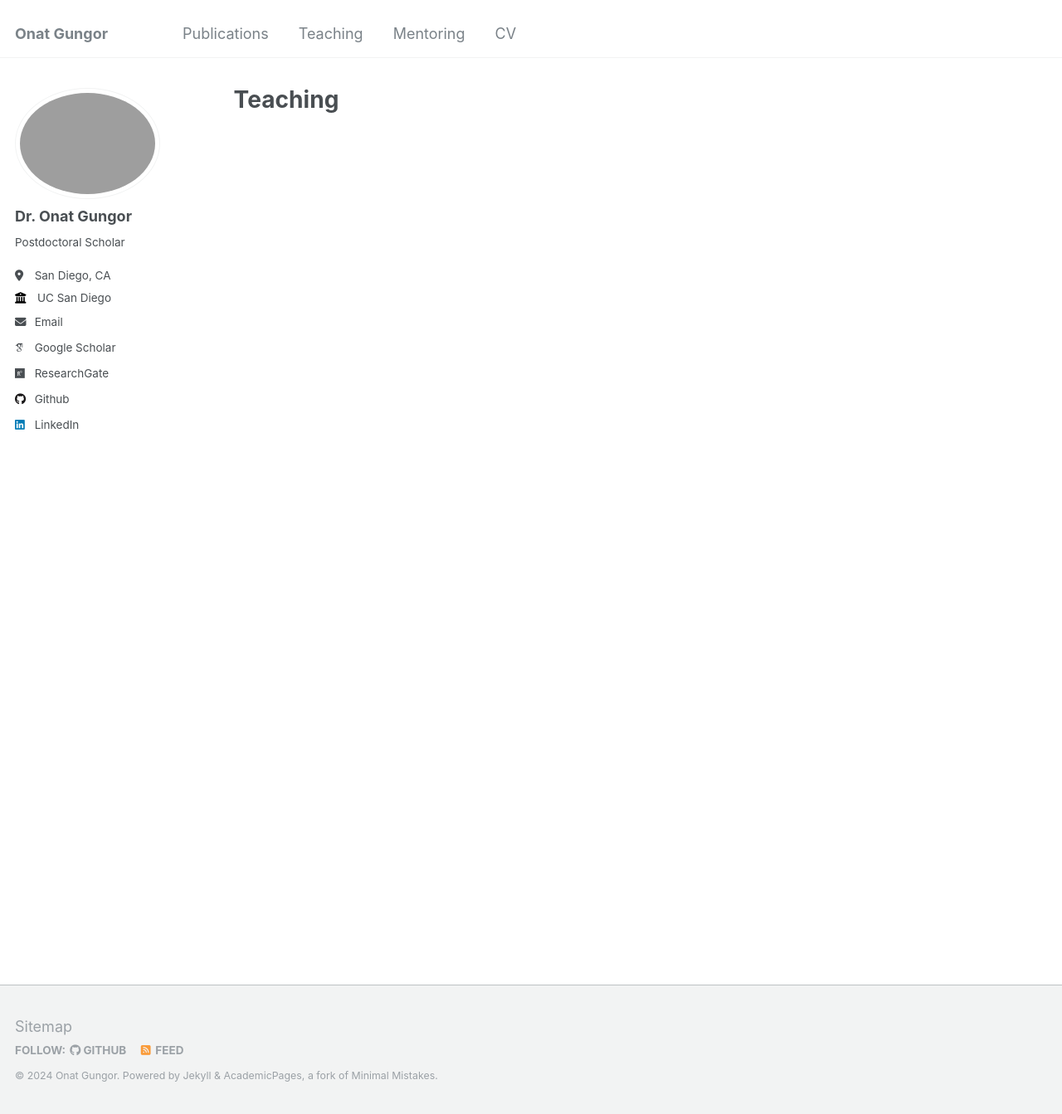
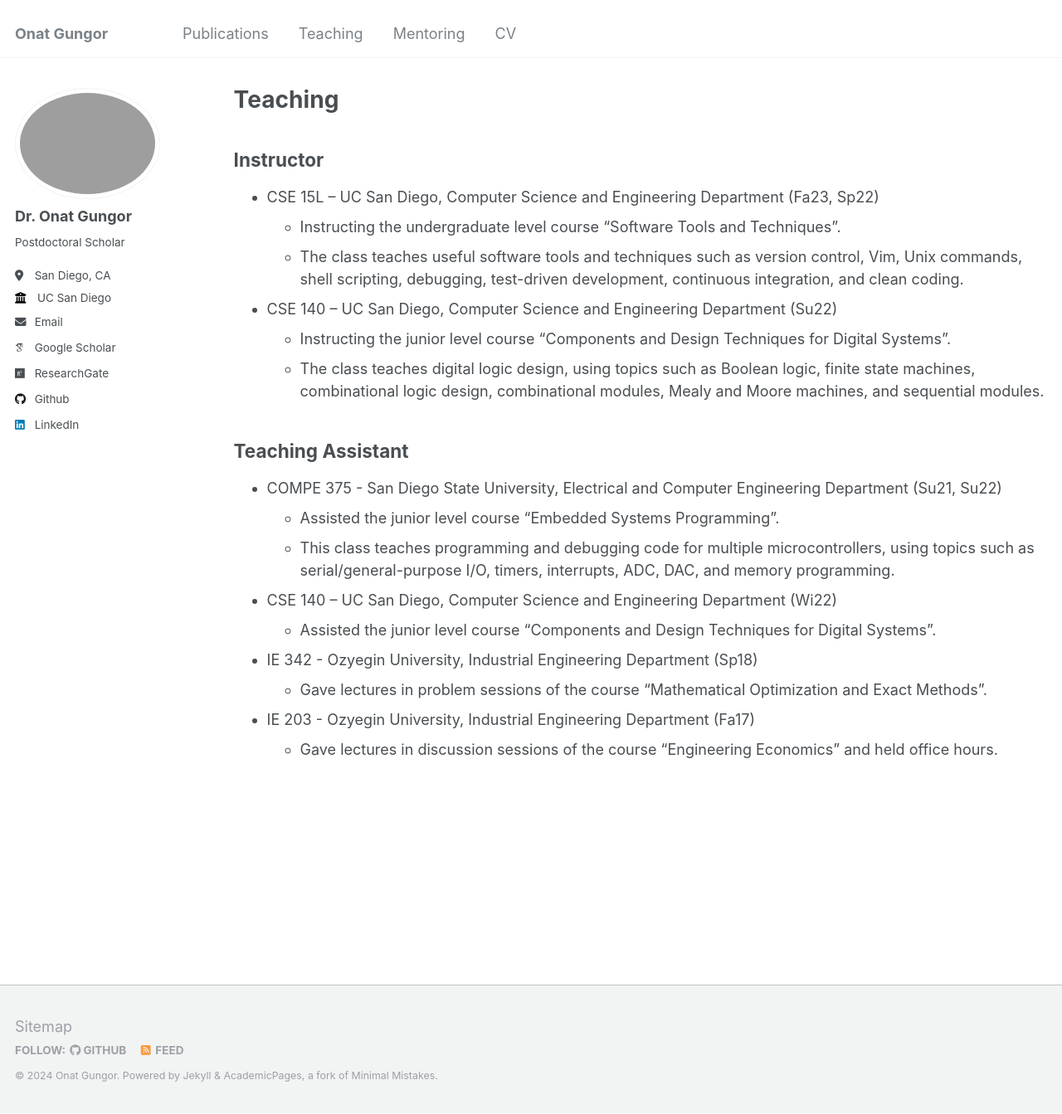
Before and after one commit to onatucsd/onatucsd.github.io, a Jekyll site: the page built from _pages/teaching.md, in a window 1280 px wide and 1343 px high. Shown: the whole window at 83% size. Built offline with Jekyll 4.4.1, drawn with Linux system fonts in a browser that asks for light colours; some web fonts are replaced.

Commit message:
Update teaching.md

```diff
--- a/_pages/teaching.md
+++ b/_pages/teaching.md
@@ -5,3 +5,26 @@ sitemap: true
 permalink: /teaching/
 author_profile: true
 ---
+
+## Instructor
+* CSE 15L – UC San Diego, Computer Science and Engineering Department (Fa23, Sp22)
+  * Instructing the undergraduate level course “Software Tools and Techniques”.
+  * The class teaches useful software tools and techniques such as version control, Vim, Unix commands, shell scripting, debugging, test-driven development, continuous integration, and clean coding.
+
+* CSE 140 – UC San Diego, Computer Science and Engineering Department (Su22)
+  * Instructing the junior level course “Components and Design Techniques for Digital Systems”.
+  * The class teaches digital logic design, using topics such as Boolean logic, finite state machines, combinational logic design, combinational modules, Mealy and Moore machines, and sequential modules.
+
+## Teaching Assistant
+* COMPE 375 - San Diego State University, Electrical and Computer Engineering Department (Su21, Su22)
+  * Assisted the junior level course “Embedded Systems Programming”.
+  * This class teaches programming and debugging code for multiple microcontrollers, using topics such as serial/general-purpose I/O, timers, interrupts, ADC, DAC, and memory programming.
+
+* CSE 140 – UC San Diego, Computer Science and Engineering Department (Wi22)
+  * Assisted the junior level course “Components and Design Techniques for Digital Systems”.
+
+* IE 342 - Ozyegin University, Industrial Engineering Department (Sp18)
+  * Gave lectures in problem sessions of the course “Mathematical Optimization and Exact Methods”.
+
+* IE 203 - Ozyegin University, Industrial Engineering Department (Fa17)
+  * Gave lectures in discussion sessions of the course “Engineering Economics” and held office hours.
```
